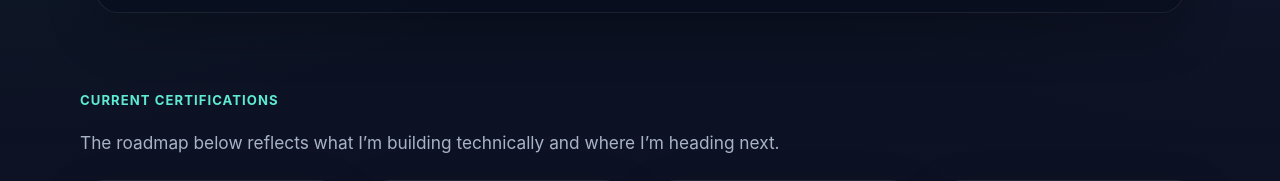
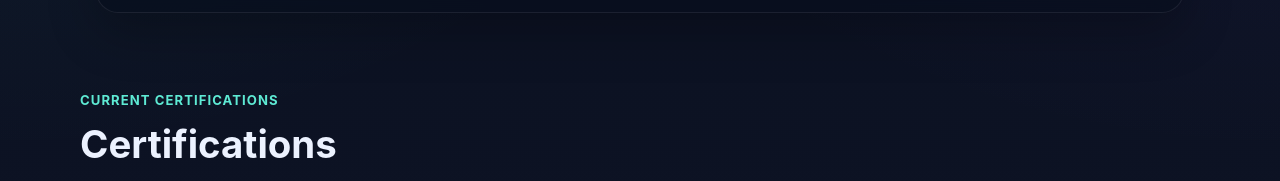
Before and after one commit to GabrielReisSantos/gabrielsmind.github.io, an Astro site: page /certifications in a window 1280 px wide. Shown: the part 807-988 px from the top of the page. Built offline with nearby package versions, Linux system fonts and the light colour scheme; Astro itself is replaced by a stand-in of ours.

Commit message:
Refine homepage, projects, and content sections

```diff
--- a/src/pages/certifications/index.astro
+++ b/src/pages/certifications/index.astro
@@ -89,6 +89,7 @@ const certifications = [
 
   <section class="section">
     <SectionIntro
+      title="Certifications"
       eyebrow="Current certifications"
       text="The roadmap below reflects what I’m building technically and where I’m heading next."
     />
```
